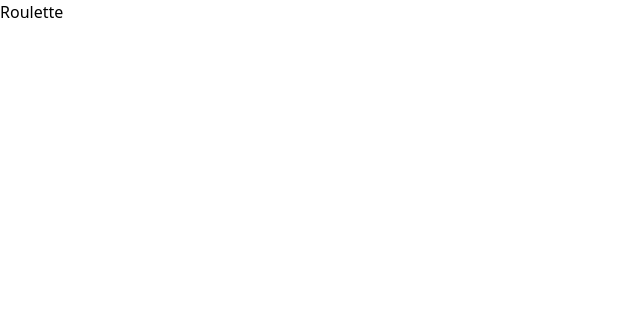
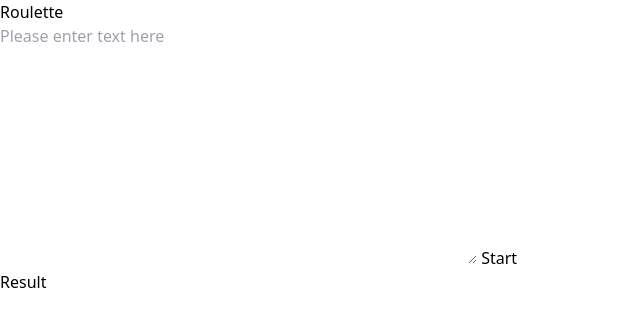
Before and after one commit to kskwtnk/kodowg, a SvelteKit app: page /roulette in a window 1280 px wide. Shown: the top 326 px of the page, without its empty margins (0-640 px from the left). Built offline with nearby package versions, Linux system fonts and the light colour scheme.

Commit message:
Add the mechanism of roulette.

```diff
--- a/src/routes/roulette/+page.svelte
+++ b/src/routes/roulette/+page.svelte
@@ -1 +1,38 @@
+<script lang="ts">
+	let inputText = '';
+	let items: string[] = [];
+	let selectedItem = '';
+	let isSpinning = false;
+
+	function startRoulette() {
+		if (inputText.trim() === '') return;
+
+		items = inputText.split('\n').filter((line) => line.trim() !== '');
+		selectedItem = '';
+		isSpinning = true;
+
+		let spinCount = Math.floor(Math.random() * 10) + 10;
+		let currentIndex = 0;
+
+		const interval = setInterval(() => {
+			selectedItem = items[currentIndex];
+			currentIndex = (currentIndex + 1) % items.length;
+			spinCount--;
+
+			if (spinCount <= 0) {
+				clearInterval(interval);
+				isSpinning = false;
+			}
+		}, 100);
+	}
+</script>
+
 <h1>Roulette</h1>
+<textarea bind:value={inputText} rows="10" cols="50" placeholder="Please enter text here"
+></textarea>
+<button on:click={startRoulette} disabled={isSpinning}>Start</button>
+
+<p>Result</p>
+{#if selectedItem}
+	<p>{selectedItem}</p>
+{/if}
```
